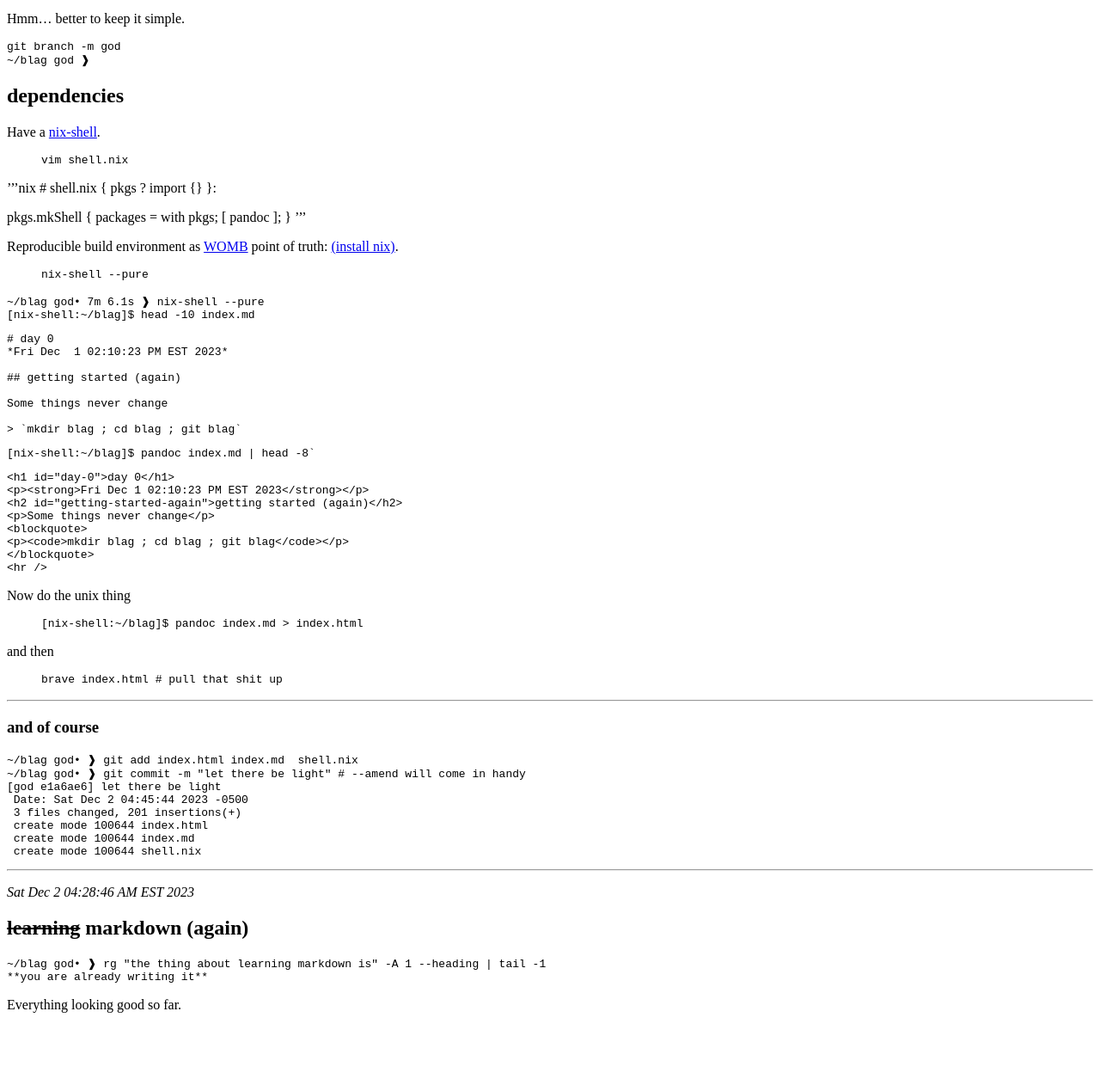
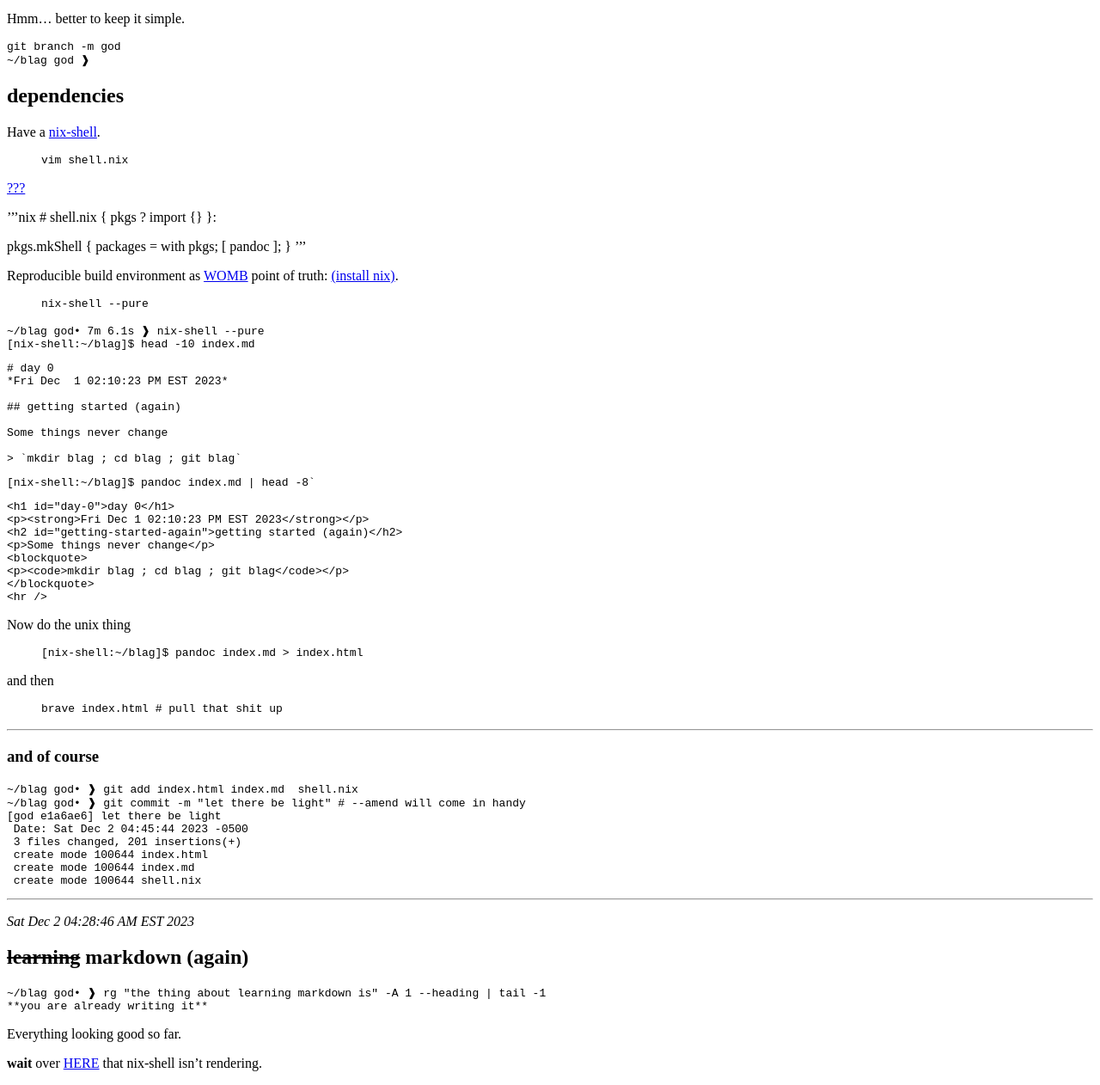
Before and after one commit to blueforesticarus/metaposting, a plain HTML site: page index.html in a window 1280 px wide. Shown: the part 546-1808 px from the top of the page at 86% size. Before the commit the page ends 1740 px from the top, so only its background shows below. Drawn offline with Linux system fonts and the light colour scheme.

Commit message:
^ note: nix-shell codeblock not rendering

```diff
--- a/index.html
+++ b/index.html
@@ -1,3 +1,8 @@
+<style>
+  :target {
+    background-color: yellow;
+  }
+</style>
 <h1 id="day-0">day 0</h1>
 <p><em>Fri Dec 1 02:10:23 PM EST 2023</em></p>
 <h2 id="getting-started-again">getting started (again)</h2>
@@ -34,6 +39,7 @@ title="nix-shell is part of Nix: the reproducible, declarative, reliable package
 <blockquote>
 <p><code>vim shell.nix</code></p>
 </blockquote>
+<p><a href="#BACK" id="HERE">???</a></p>
 <p>’’’nix # shell.nix { pkgs ? import <nixpkgs> {} }:</p>
 <p>pkgs.mkShell { packages = with pkgs; [ pandoc ]; } ’’’</p>
 <p>Reproducible build environment as <a href="##"
@@ -88,3 +94,5 @@ class="sourceCode bash"><span class="ex">brave</span> index.html <span class="co
 <div class="sourceCode" id="cb9"><pre class="sourceCode md"><code class="sourceCode markdown"><span id="cb9-1"><a href="#cb9-1" aria-hidden="true" tabindex="-1"></a>~/blag god• ❱ rg &quot;the thing about learning markdown is&quot; -A 1 --heading | tail -1</span>
 <span id="cb9-2"><a href="#cb9-2" aria-hidden="true" tabindex="-1"></a>**you are already writing it**</span></code></pre></div>
 <p>Everything looking good so far.</p>
+<p><strong>wait</strong> over <a href="#HERE" id="BACK">HERE</a> that
+nix-shell isn’t rendering.</p>
```
Also changed, not shown: 1 other file.
